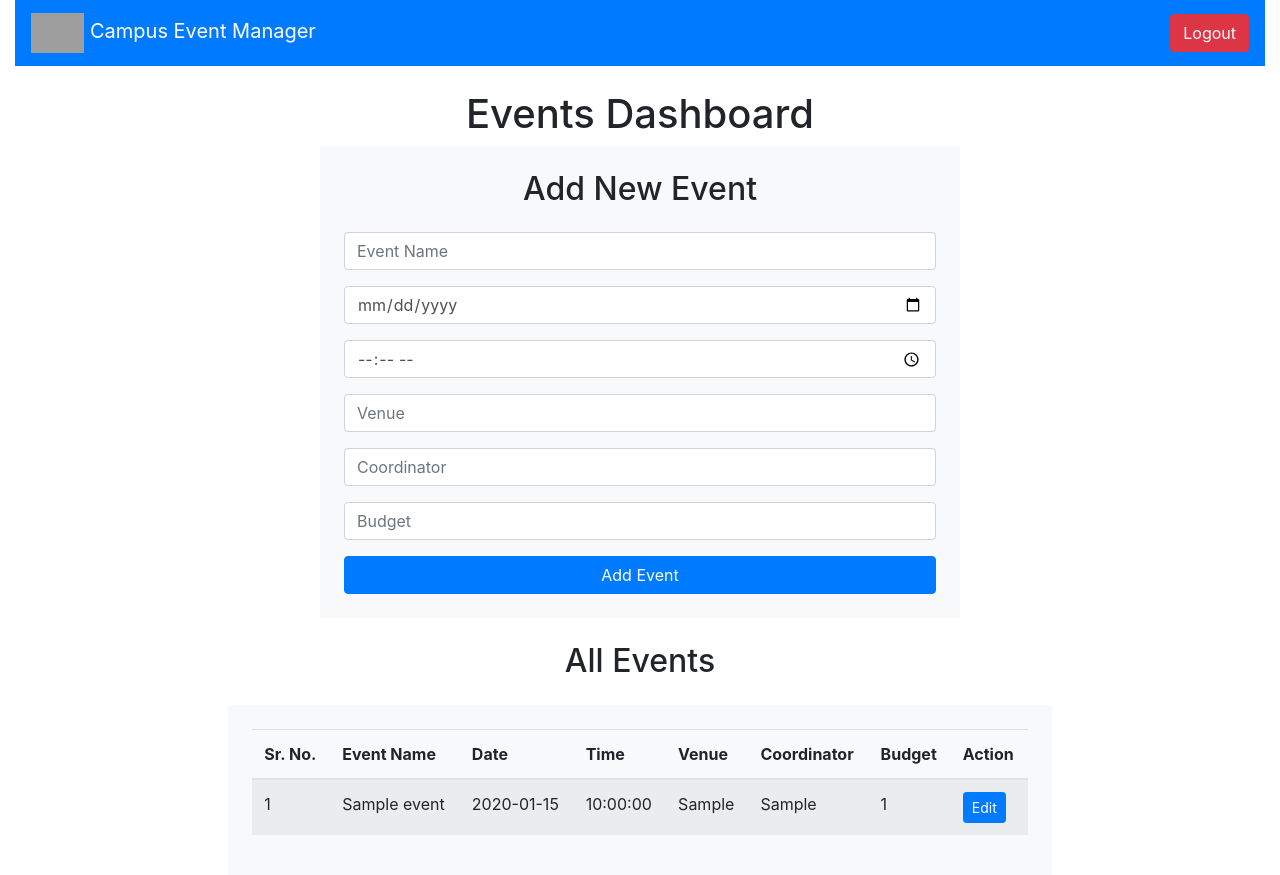
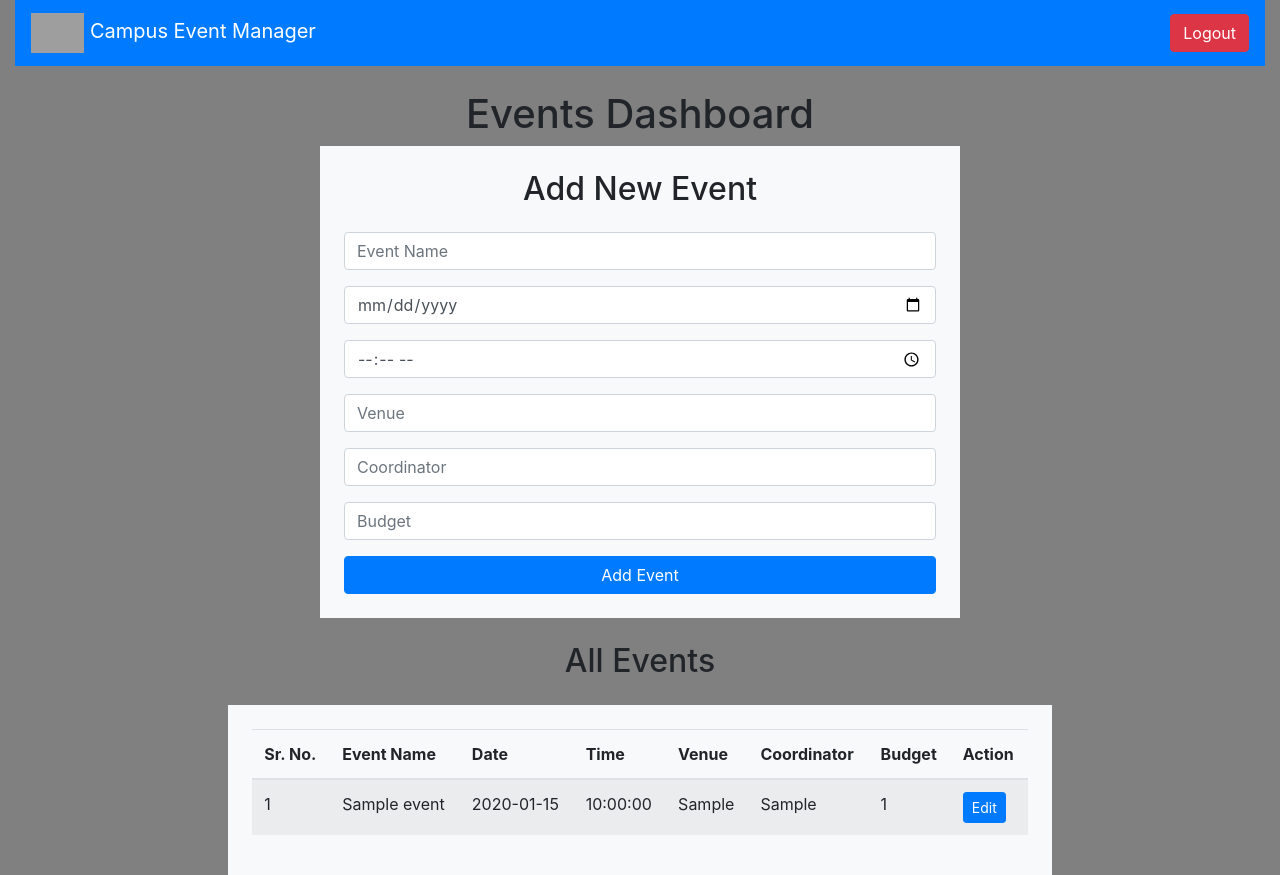
Before and after one commit to richiebthomas/EMS, a PHP site: page /dashboard.php in a window 1280 px wide. Run offline with PHP 8.4, Linux system fonts and the light colour scheme; the visitor is signed in with stand-in values (Sample User, id 1); tables that the repository leaves empty hold one stand-in row (values such as "Sample post"); grey boxes are pictures that could not be loaded.

Commit message:
grey background

```diff
--- a/dashboard.php
+++ b/dashboard.php
@@ -50,10 +50,22 @@ $result = mysqli_query($conn, $query);
     <title>Campus Event Management System</title>
     <link rel="stylesheet" href="style.css" />
     <link rel="stylesheet" href="https://stackpath.bootstrapcdn.com/bootstrap/4.5.2/css/bootstrap.min.css">
+    <style>
+
+        .dashboard-bg {
+            background-color: #808080; /* Grey background color */
+
+
+            background-repeat: no-repeat;
+            background-position: center center;
+            background-size: cover;
+
+        }
+    </style>
 </head>
 <body>
 
-    <div class="container-fluid">
+    <div class="container-fluid dashboard-bg">
 
         <nav class="navbar navbar-expand-lg navbar-dark bg-primary">
             <a class="navbar-brand" href="#">
```
